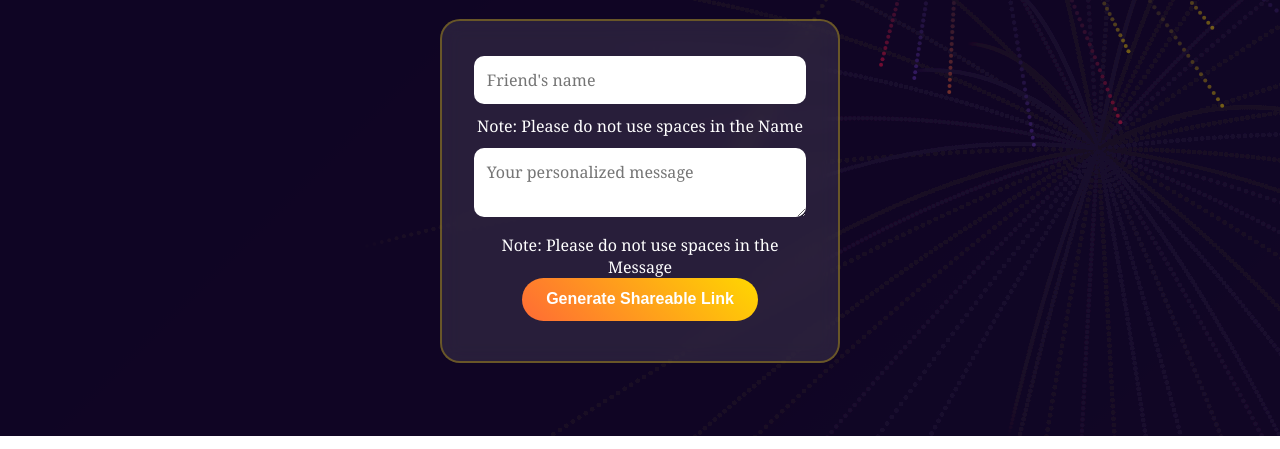
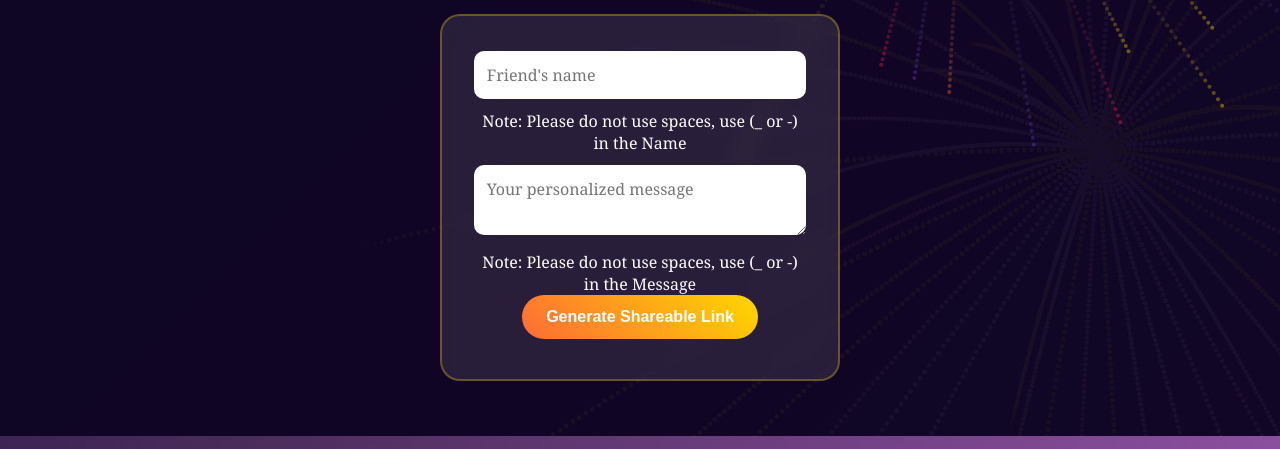
Before and after one commit to Prodipdas22/Diwali, a plain HTML site: page friend-wish.html in a window 1280 px wide. Shown: the part 364-813 px from the top of the page. Drawn offline with Linux system fonts and the light colour scheme.

Commit message:
Update input notes to allow underscores and dashes

```diff
--- a/friend-wish.html
+++ b/friend-wish.html
@@ -16,9 +16,9 @@
 
     <div id="personalWishForm" class="wish-form">
       <input type="text" id="friendName" placeholder="Friend's name" />
-      <p class="input-note">Note: Please do not use spaces in the Name</p>
+      <p class="input-note">Note: Please do not use spaces, use (_ or -) in the Name</p>
       <textarea id="friendMessage" placeholder="Your personalized message"></textarea>
-      <p class="input-note">Note: Please do not use spaces in the Message</p>
+      <p class="input-note">Note: Please do not use spaces, use (_ or -) in the Message</p>
       <button id="generateLinkBtn">Generate Shareable Link</button>
       <p id="linkOutput" class="link-output"></p>
     </div>
```
